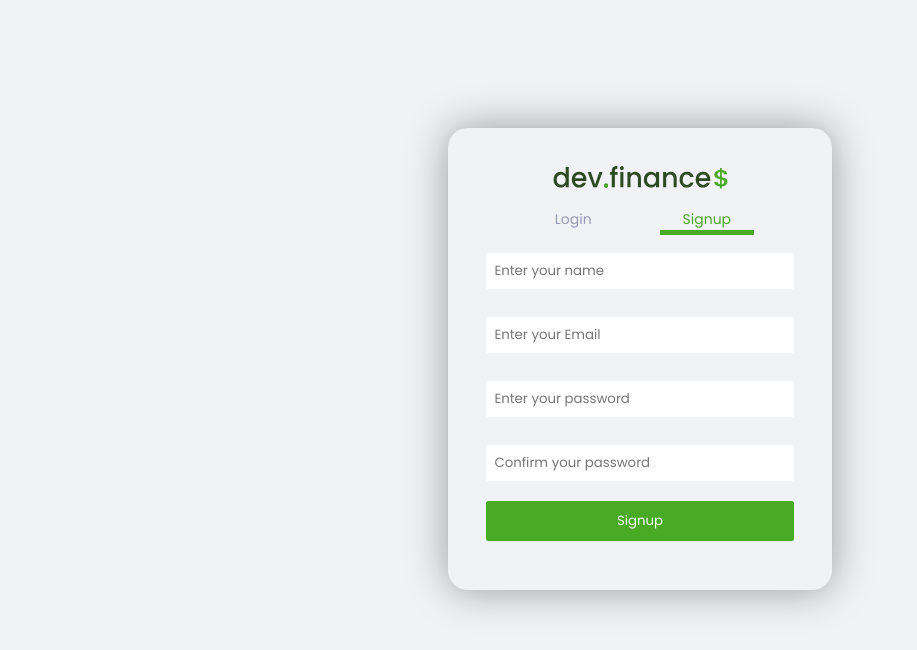
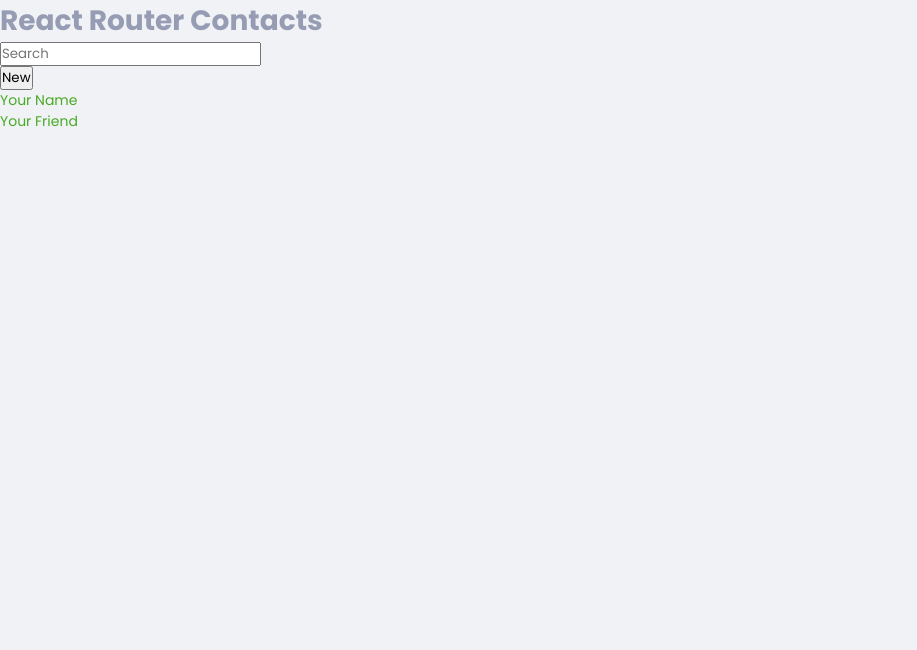
Before and after one commit to ltsaiete/dev.finance-alx, a React (Vite) app in the folder web/: page / in a window 1280 px wide. Shown: the top 650 px of the page, without its empty margins (0-917 px from the left). Built offline with nearby package versions, Linux system fonts and the light colour scheme; what @twa-dev/sdk would draw is missing.

Commit message:
Add implementation of login and user registration

```diff
--- a/web/package.json
+++ b/web/package.json
@@ -17,6 +17,7 @@
     "axios": "^1.5.1",
     "react": "^18.2.0",
     "react-dom": "^18.2.0",
+    "react-router-dom": "^6.21.0",
     "redaxios": "^0.5.1",
     "styled-components": "^6.1.2"
   },
--- a/web/src/App.tsx
+++ b/web/src/App.tsx
@@ -4,15 +4,32 @@ import { theme } from './styles/theme';
 import { GlobalStyle } from './styles/global';
 import Login from './pages/Login';
 import { UserRegistration } from './pages/UserRegistration';
+import { RouterProvider, createBrowserRouter } from 'react-router-dom';
+import Root from './routes/root';
+import ErrorPage from './error-page';
+
+const router = createBrowserRouter([
+	{
+		path: "/",
+		element: <Root />,
+		errorElement: <ErrorPage />,
+	}, {
+		path: "/auth/login",
+		element: <Login />,
+		errorElement: <ErrorPage />,
+	}, {
+		path: "/auth/register",
+		element: <UserRegistration />,
+		errorElement: <ErrorPage />,
+	}
+]);
 
 function App() {
 	return (
 		<>
 			<ThemeProvider theme={theme}>
-				<UserRegistration />
-				{/* <Login /> */}
+				<RouterProvider router={router} />
 				<GlobalStyle />
-
 			</ThemeProvider>
 		</>
 	);
--- /dev/null
+++ b/web/src/error-page.tsx
@@ -0,0 +1,15 @@
+import { useRouteError } from "react-router-dom";
+
+export default function ErrorPage() {
+  const error = useRouteError();
+
+  return (
+    <div id="error-page">
+      <h1>Oops!</h1>
+      <p>Sorry, an unexpected error has occurred.</p>
+      <p>
+        <i>{error.statusText || error.message}</i>
+      </p>
+    </div>
+  );
+}
--- a/web/src/main.tsx
+++ b/web/src/main.tsx
@@ -1,6 +1,7 @@
 import React from 'react';
 import ReactDOM from 'react-dom/client';
 import App from './App.tsx';
+
 
 ReactDOM.createRoot(document.getElementById('root')!).render(
 	<React.StrictMode>
--- a/web/src/pages/Login/index.tsx
+++ b/web/src/pages/Login/index.tsx
@@ -2,27 +2,61 @@ import { MainContainer, SecondaryContainer, LogoContainer, LoginSignupContainer
 import logo from "../../static/images/logo.svg";
 import Input from "../../components/Input";
 import Button from "../../components/Button";
+import { Link } from "react-router-dom";
+import { useState } from 'react';
+import { Password } from "@phosphor-icons/react";
+import api from "../../services/api";
 
 export default function Login() {
+    const [data, setData] = useState({
+        email: "",
+        password: "",
+    })
+
+    const [email, setEmail] = useState("");
+    const [password, setPassword] = useState("");
+
+    const handleInputChange = (e: any) => {
+        const { id, value } = e.target;
+
+        if (id === "email") {
+            setEmail(value);
+        }
+
+        if (id === "password") {
+            setPassword(value);
+        }
+
+    }
+
+    const submitHandler = (e: any) => {
+        e.preventDefault();
+        api.post('/auth/login', { email, password }).then((response) => {
+            console.log(response);
+        }).catch((e) => {
+            console.log(e);
+        });
+    }
+
     return (
-        <form action="" method="get">
+        <form onSubmit={submitHandler}>
             <MainContainer>
                 <LogoContainer>
                     <img src={logo} alt="logo" />
                 </LogoContainer>
                 <LoginSignupContainer>
                     <div style={{ width: "50%", display: "flex", justifyContent: "center", margin: "0px 20px", borderBottom: "5px solid #49AA26" }}>
-                        <p style={{ color: "#49AA26" }}>Login</p>
+                        <Link to={`/auth/login`}><p style={{ color: "#49AA26" }}>Login</p></Link>
                     </div>
                     <div style={{ width: "50%", display: "flex", justifyContent: "center", margin: "0px 20px" }}>
-                        <p>Signup</p>
+                        <Link to={`/auth/register`}><p style={{ color: "#969cb3" }}>Signup</p></Link>
                     </div>
                 </LoginSignupContainer>
                 <SecondaryContainer>
-                    <Input type="email" label="E-mail" name="email" />
+                    <Input type="email" label="E-mail" name="email" value={email} onChange={handleInputChange} required />
                 </SecondaryContainer>
                 <SecondaryContainer>
-                    <Input type="password" label="password" id="password" />
+                    <Input type="password" label="password" name="password" value={password} onChange={handleInputChange} required />
                 </SecondaryContainer>
                 <SecondaryContainer>
                     <Button text="Login" type="submit"></Button>
--- a/web/src/pages/UserRegistration/index.tsx
+++ b/web/src/pages/UserRegistration/index.tsx
@@ -2,34 +2,67 @@ import { LoginSignupContainer, LogoContainer, MainContainer, SecondaryContainer
 import Button from "../../components/Button";
 import logo from "../../static/images/logo.svg";
 import Input from "../../components/Input";
+import { Link } from "react-router-dom";
+import { useState } from 'react';
+import api from "../../services/api";
 
 export function UserRegistration() {
+
+    const [name, setName] = useState("");
+    const [email, setEmail] = useState("");
+    const [password, setPassword] = useState("");
+    const [confirmPassword, setConfirmPassword] = useState("");
+
+    const handleInputChange = (e: any) => {
+        const { id, value } = e.target;
+        if (id === "name") {
+            setName(value);
+        }
+        if (id === "email") {
+            setEmail(value);
+        }
+        if (id === "password") {
+            setPassword(value);
+        }
+        if (id === "confirm-password") {
+            setConfirmPassword(value);
+        }
+
+    }
+
+    const handleSubmit = (e: any) => {
+        e.preventDefault();
+        api.post('/users', { name, email, password }).then((response) => {
+            console.log(response);
+        }).catch((e) => { console.log(e) });
+    }
+
     return (
-        <form action="" method="post">
+        <form onSubmit={handleSubmit}>
             <MainContainer>
                 <LogoContainer>
                     <img src={logo} alt="logo" />
                 </LogoContainer>
                 <LoginSignupContainer>
                     <div style={{ width: "50%", display: "flex", justifyContent: "center", margin: "0px 20px" }}>
-                        <p >Login</p>
+                        <Link to={`/auth/login`}><p style={{ color: "#969cb3" }}>Login</p></Link>
                     </div>
                     <div style={{ width: "50%", display: "flex", justifyContent: "center", margin: "0px 20px", borderBottom: "5px solid #49AA26" }}>
-                        <p style={{ color: "#49AA26" }}>Signup</p>
+                        <Link to={`/auth/register`}><p style={{ color: "#49AA26" }}>Signup</p></Link>
                     </div>
                 </LoginSignupContainer>
                 <SecondaryContainer>
-                    <Input label="Enter your name" name="name" type="text" />
+                    <Input label="Enter your name" name="name" type="text" value={name} onChange={handleInputChange} required />
                 </SecondaryContainer>
                 <SecondaryContainer>
-                    <Input label="Enter your Email" name="email" type="email" />
+                    <Input label="Enter your Email" name="email" type="email" value={email} onChange={handleInputChange} required />
                 </SecondaryContainer>
 
                 <SecondaryContainer>
-                    <Input label="Enter your password" name="password" type="password" />
+                    <Input label="Enter your password" name="password" type="password" value={password} onChange={handleInputChange} required />
                 </SecondaryContainer>
                 <SecondaryContainer>
-                    <Input label="Confirm your password" name="confirm-password" type="password" />
+                    <Input label="Confirm your password" name="confirm-password" type="password" value={confirmPassword} onChange={handleInputChange} required />
                 </SecondaryContainer>
                 <SecondaryContainer>
                     <Button text="Signup" type="submit"></Button>
--- a/web/src/pages/UserRegistration/styles.ts
+++ b/web/src/pages/UserRegistration/styles.ts
@@ -1,21 +1,9 @@
 import styled from 'styled-components';
-
-export const LoginForm = styled.form`
-    display: flex;
-    align-items: center;
-    flex-direction: column;
-    width: 50%;
-    margin: 0 auto;
-`;
 
 export const LoginSignupContainer = styled.div`
     display: flex;
     /* border: 1px solid red; */
     padding: 0 20px;
-`;
-
-export const Container = styled.div`
-    border: 1px solid orange;
 `;
 
 export const MainContainer = styled.div`
@@ -41,23 +29,3 @@ export const LogoContainer =  styled.div`
     align-items: center;
     margin-bottom: 20px;
 `;
-
-export const RegisterContainer = styled.div`
-    display: flex;
-    flex-direction: row;
-    justify-content: flex-end;
-`;
-
-export const Label = styled.label`
-    margin-bottom: 5px;
-`;
-
-export const Input = styled.input`
-    padding: .5rem;
-`;
-
-
-export const Button = styled.button`
-    margin: 20px 0 0 0;
-    padding: .5rem;
-`;
--- /dev/null
+++ b/web/src/routes/root.tsx
@@ -0,0 +1,43 @@
+export default function Root() {
+  return (
+    <>
+      <div id="sidebar">
+        <h1>React Router Contacts</h1>
+        <div>
+          <form id="search-form" role="search">
+            <input
+              id="q"
+              aria-label="Search contacts"
+              placeholder="Search"
+              type="search"
+              name="q"
+            />
+            <div
+              id="search-spinner"
+              aria-hidden
+              hidden={true}
+            />
+            <div
+              className="sr-only"
+              aria-live="polite"
+            ></div>
+          </form>
+          <form method="post">
+            <button type="submit">New</button>
+          </form>
+        </div>
+        <nav>
+          <ul>
+            <li>
+              <a href={`/contacts/1`}>Your Name</a>
+            </li>
+            <li>
+              <a href={`/contacts/2`}>Your Friend</a>
+            </li>
+          </ul>
+        </nav>
+      </div>
+      <div id="detail"></div>
+    </>
+  );
+}
--- a/web/src/services/api.ts
+++ b/web/src/services/api.ts
@@ -1,6 +1,6 @@
 import axios from 'axios';
 
-const api = axios.create({ baseURL: 'https://dev-finance-telegram-miniapp.onrender.com' });
+const api = axios.create({ baseURL: 'http://localhost:3333/api/v1' });
 
 export function setAuthHeader(token: string) {
 	api.defaults.headers.common['Authorization'] = `Bearer ${token}`;
```
Also changed, not shown: 1 other file (tests, documents, lock files or other folders).
